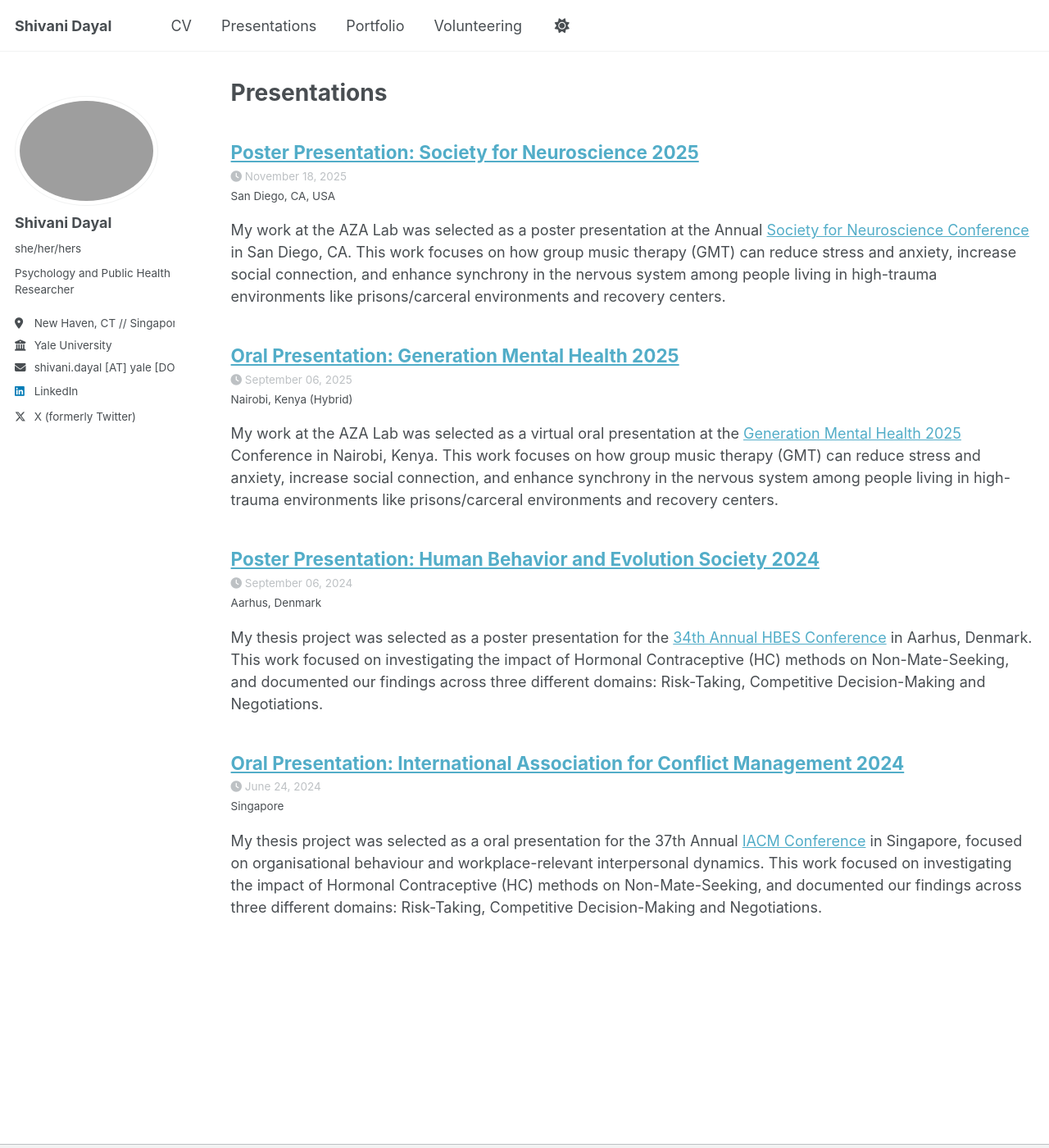
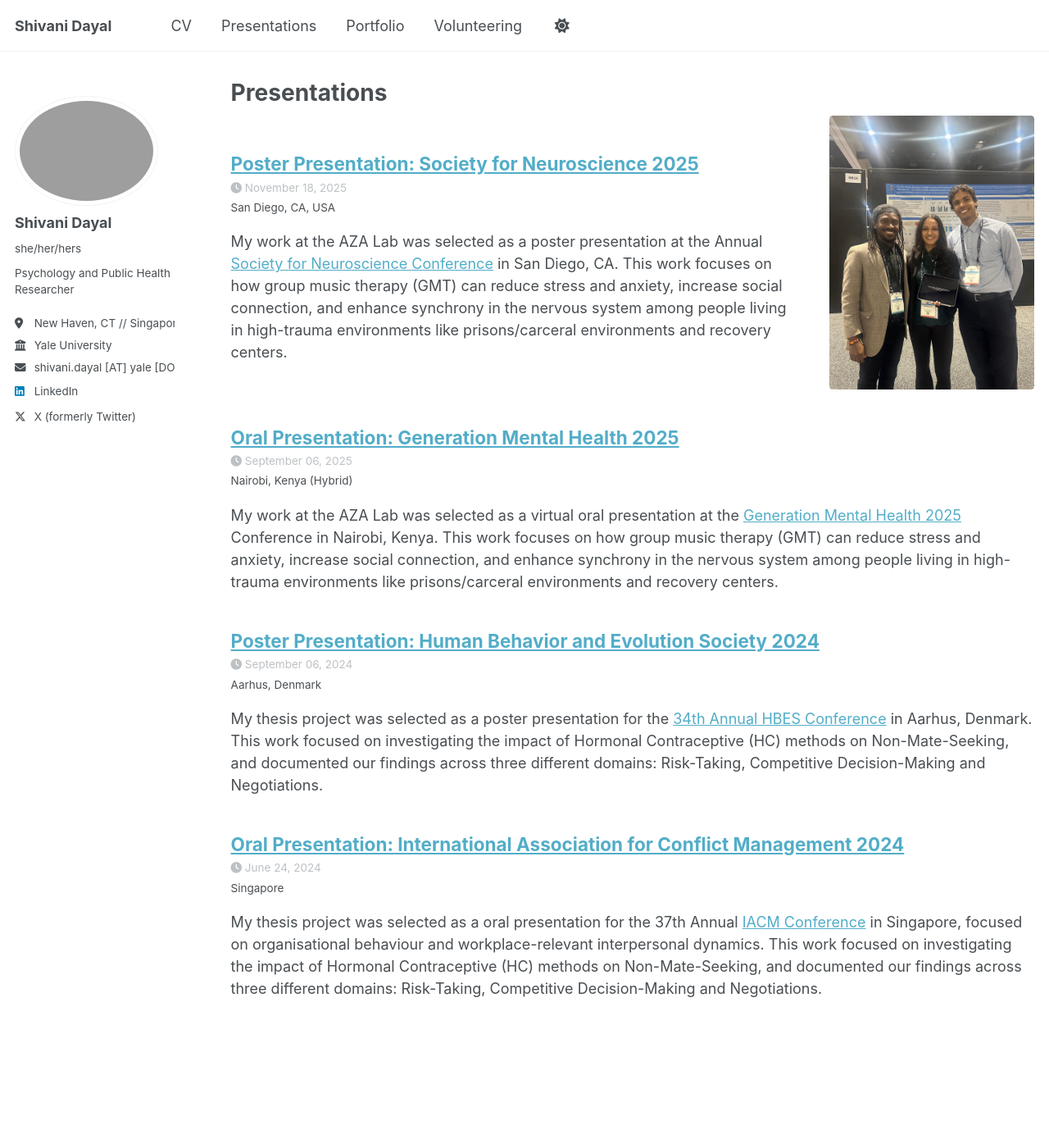
Before and after one commit to sdayal21/sdayal21.github.io, a Jekyll site: the page built from _pages/talks.html, in a window 1280 px wide and 1400 px high. Shown: the whole window at 82% size. Built offline with Jekyll 4.4.1, drawn with Linux system fonts in a browser that asks for light colours; a script that is not in the unit is left out.

Commit message:
testing changes for thumbnail teasers

```diff
--- a/_includes/archive-single-talk.html
+++ b/_includes/archive-single-talk.html
@@ -25,6 +25,18 @@
           alt="">
       </div>
     {% endif %}
+    {% if include.type != "grid" and teaser %}
+      <div class="archive__item-teaser archive__item-teaser--right">
+        <img src=
+          {% if teaser contains "://" %}
+            "{{ teaser }}"
+          {% else %}
+            "{{ teaser | prepend: "/images/" | prepend: base_path }}"
+          {% endif %}
+          alt="">
+      </div>
+    {% endif %}
+    <div class="archive__item-body">
       <h2 class="archive__item-title" itemprop="headline">
         {% if post.link %}
           <a href="{{ post.link }}">{{ title }}</a> <a href="{{ base_path }}{{ post.url }}" rel="permalink"><i class="fa fa-link" aria-hidden="true" title="permalink"></i><span class="sr-only">Permalink</span></a>
@@ -39,5 +51,6 @@
       <!-- {% if post.venue %}<p class="archive__item-excerpt" itemprop="description">{{post.type}}, {{ post.venue }},  {{post.location}} {% endif %} -->
       {% if post.location %}<p class="archive__item-excerpt" itemprop="description"> {{post.location}} {% endif %}
       {% if post.excerpt %}<p class="archive__item-excerpt" itemprop="description">{{ post.excerpt | markdownify }}</p>{% endif %}
+    </div>
   </article>
 </div>
--- a/_sass/layout/_archive.scss
+++ b/_sass/layout/_archive.scss
@@ -104,6 +104,68 @@
 
   .page__meta {
     margin: 0 0 4px;
+  }
+
+  // Layout for list items with thumbnails on the right
+  .archive__item {
+    // Apply flex layout when thumbnail exists (using :has for modern browsers)
+    @include breakpoint($small) {
+      &:has(.archive__item-teaser--right) {
+        display: flex;
+        flex-direction: row;
+        align-items: flex-start;
+        gap: 2em;
+        margin-bottom: 1.5em;
+      }
+    }
+  }
+
+  .archive__item-body {
+    flex: 1;
+    min-width: 0; // Allows text to wrap properly
+    order: 1; // Content comes first (left side)
+  }
+
+  .archive__item-teaser--right {
+    display: none; // Hide on mobile by default
+
+    @include breakpoint($small) {
+      display: block;
+      flex-shrink: 0;
+      width: 150px;
+      max-width: 30%;
+      order: 2; // Place thumbnail on the right
+    }
+
+    @include breakpoint($medium) {
+      width: 200px;
+    }
+
+    @include breakpoint($large) {
+      width: 250px;
+    }
+
+    img {
+      width: 100%;
+      height: auto;
+      object-fit: cover;
+      border-radius: $border-radius;
+    }
+  }
+
+  // Fallback for browsers that don't support :has()
+  // Add a class to archive__item when thumbnail exists via JavaScript if needed
+  // Or use this alternative approach:
+  @supports not selector(:has(*)) {
+    .archive__item {
+      @include breakpoint($small) {
+        .archive__item-teaser--right {
+          float: right;
+          margin-left: 2em;
+          margin-bottom: 1em;
+        }
+      }
+    }
   }
 }
 
```
Also changed, not shown: _talks/sfn2025.md (+2 -0 lines). Lines whose indentation alone changed are shown as unchanged.
